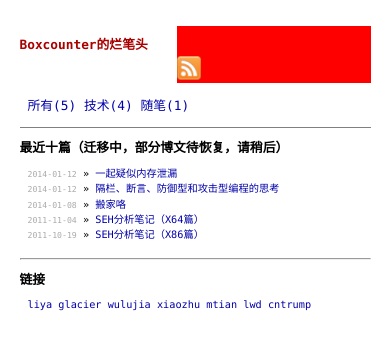
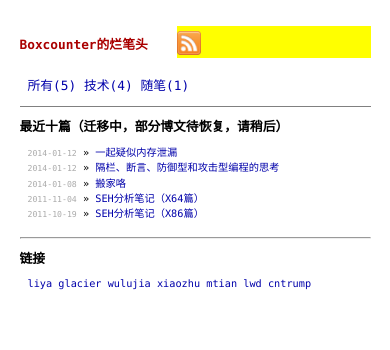
Before and after one commit to betacat/betacat.github.io, a Jekyll site: the page built from index.html, in a window 390 px wide. Shown: the top 350 px of the page. Built offline with Jekyll 4.4.1, drawn with Linux system fonts in a browser that asks for light colours; nearby versions of some CDN libraries; Markdown is read by kramdown in place of the engine named in the settings.

Commit message:
添加手机自适应rss

```diff
--- a/css/main.css
+++ b/css/main.css
@@ -368,8 +368,8 @@
   .right {
     width: 55%;
     float: right;
-    /*padding-top: 30px;*/
-    background-color: red;
+    padding-top: 5px;
+    background-color: yellow;
   }
 
   /*.right img {
```
